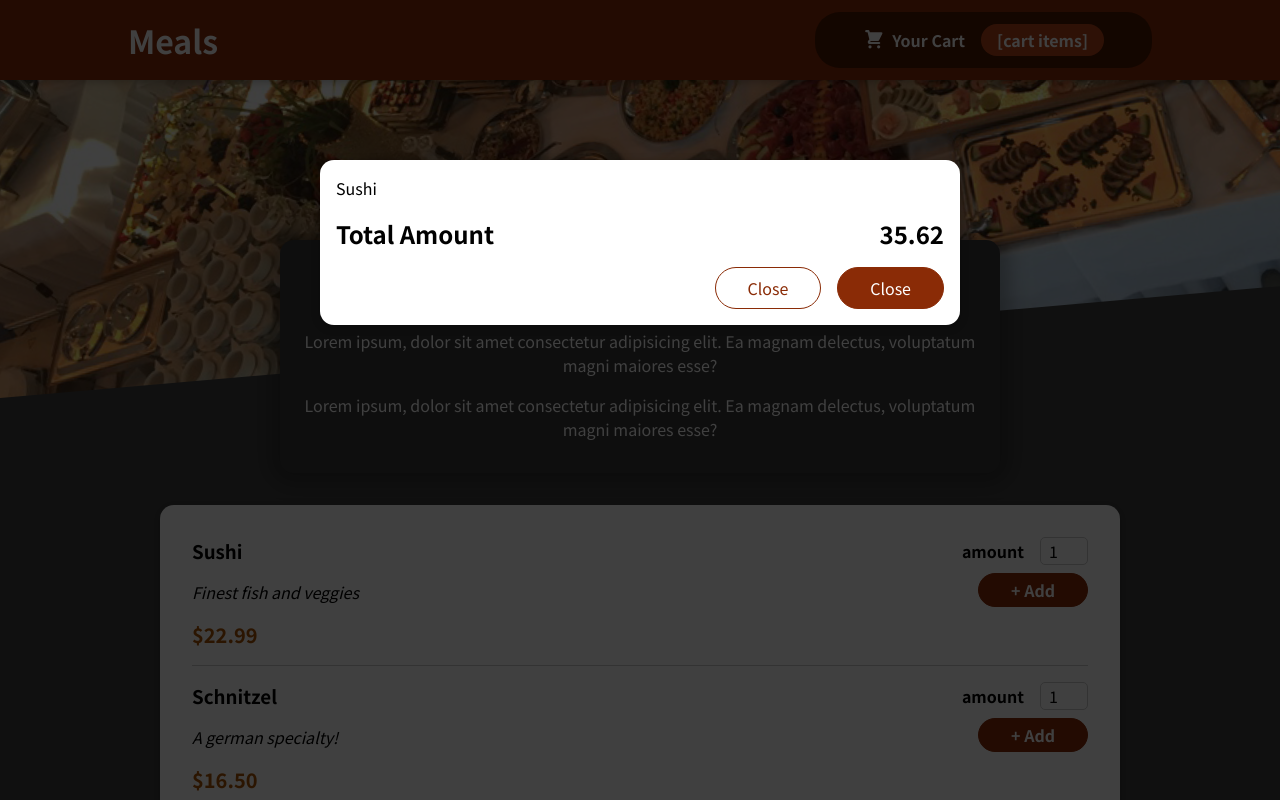
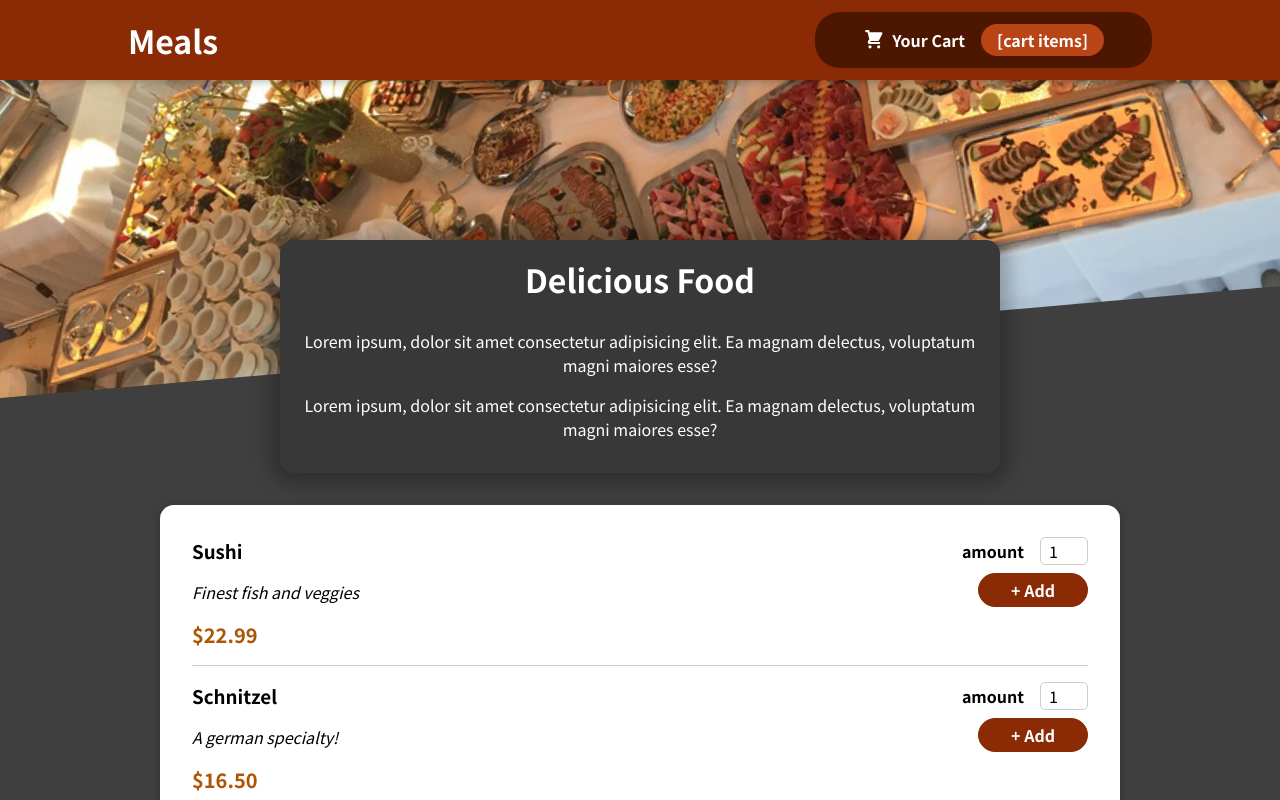
Before and after one commit to Stav93/--Food-Order-App---React-practice, a React (Create React App) app: page / in a window 1280 px wide. Shown: the top 800 px of the page. Built offline with nearby package versions, Linux system fonts and the light colour scheme.

Commit message:
adding the logic of the cart modal

```diff
--- a/src/App.js
+++ b/src/App.js
@@ -1,12 +1,23 @@
+import { useState } from 'react'
+
 import Header from "./components/Layout/Header"
 import Meals from "./components/Meals/Meals"
 import Cart from "./components/Cart/Cart"
 
 function App() {
+  const [cartIsShown, setCartIsShown] = useState(false)
+
+  const showCartHandler = () => {
+    setCartIsShown(true)
+  }
+  const hideCartHandler = () => {
+    setCartIsShown(false)
+  }
+
   return (
     <>
-      <Cart />
-      <Header />
+      {cartIsShown && <Cart onCloseCart={hideCartHandler} />}
+      <Header onShowCart={showCartHandler} />
       <main>
         <Meals/>
       </main>
--- a/src/components/Cart/Cart.jsx
+++ b/src/components/Cart/Cart.jsx
@@ -2,7 +2,7 @@
 import Modal from "../UI/Modal"
 import classes from "./Cart.module.css";
 
-function Cart() {
+function Cart({onCloseCart}) {
   const cartItems = (
     <ul className={classes["cart-items"]}>
       {[
@@ -13,15 +13,15 @@
     </ul>
   );
   return (
-    <Modal>
+    <Modal onCloseCart={onCloseCart}>
       {cartItems}
       <div className={classes.total}>
         <span>Total Amount</span>
         <span>35.62</span>
       </div>
       <div className={classes.actions}>
-        <button className={classes["button--alt"]}>Close</button>
-        <button className={classes.button}>Close</button>
+        <button className={classes["button--alt"]} onClick={onCloseCart}> Close</button>
+        <button className={classes.button}>Order</button>
       </div>
     </Modal>
   );
--- a/src/components/Layout/Header.jsx
+++ b/src/components/Layout/Header.jsx
@@ -1,21 +1,20 @@
-import React from 'react'
-import HeaderCartButton from "./HeaderCartButton"
-import mealsImg from "../../assets/meals.jpg"
-import classes from "./Header.module.css"
+import React from "react";
+import HeaderCartButton from "./HeaderCartButton";
+import mealsImg from "../../assets/meals.jpg";
+import classes from "./Header.module.css";
 
-function Header() {
-
+function Header({ onShowCart }) {
   return (
     <>
       <header className={classes.header}>
         <h1>Meals</h1>
-        <HeaderCartButton>Cart</HeaderCartButton>
+        <HeaderCartButton onClick={onShowCart}/>
       </header>
       <div className={classes["main-image"]}>
         <img src={mealsImg} alt="" />
       </div>
     </>
-  )
+  );
 }
 
-export default Header
+export default Header;
--- a/src/components/Layout/HeaderCartButton.jsx
+++ b/src/components/Layout/HeaderCartButton.jsx
@@ -2,9 +2,9 @@
 import classes from "./HeaderCartButton.module.css"
 import CartIcon from "../Cart/CartIcon"
 
-function HeaderCartButton({}) {
+function HeaderCartButton({onClick}) {
   return (
-    <button className={classes.button}>
+    <button className={classes.button} onClick={onClick}>
       <span className={classes.icon}>
         <CartIcon/>
       </span>
--- a/src/components/UI/Modal.jsx
+++ b/src/components/UI/Modal.jsx
@@ -2,8 +2,8 @@
 import ReactDOM from "react-dom";
 import classes from "./Modal.module.css";
 
-const Backdrop = () => {
-  return <div className={classes.backdrop} />;
+const Backdrop = ({onClose}) => {
+  return <div className={classes.backdrop} onClick={onClose} />;
 };
 
 const ModalOverlay = ({ children }) => {
@@ -17,10 +17,10 @@
 const portalElement = document.getElementById("overlays");
 
 
-function Modal({ children }) {
+function Modal({ children, onCloseCart }) {
   return (
     <>
-      {ReactDOM.createPortal(<Backdrop />, portalElement)}
+      {ReactDOM.createPortal(<Backdrop onClose={onCloseCart} />, portalElement)}
       {ReactDOM.createPortal(
         <ModalOverlay>{children}</ModalOverlay>,
         portalElement
```
Also changed, not shown: 1 other file (tests, documents, lock files or other folders).
